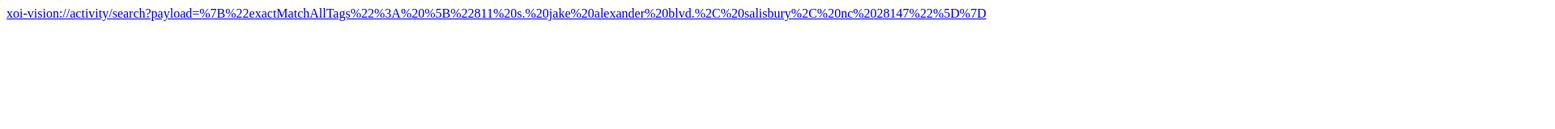
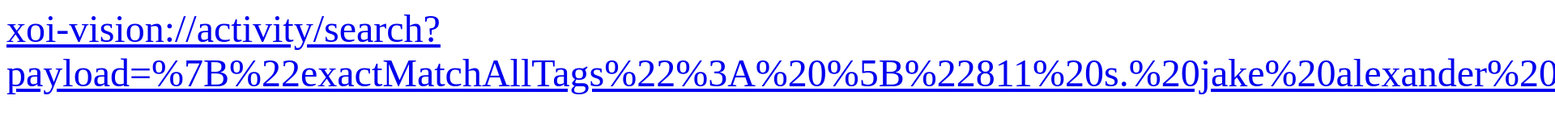
Before and after one commit to benpsweet/benpsweet.github.io, a plain HTML site: page index.html in a window 1280 px wide. Shown: the top 160 px of the page at 81% size, 1920 px wide, since content can reach past the window. Drawn offline with Linux system fonts and the light colour scheme.

Commit message:
Bigger link

```diff
--- a/index.html
+++ b/index.html
@@ -1,6 +1,6 @@
 <!DOCTYPE html>
 <html>
 <body>
-<a href="xoi-vision://activity/search?payload=%7B%22exactMatchAllTags%22%3A%20%5B%22811%20s.%20jake%20alexander%20blvd.%2C%20salisbury%2C%20nc%2028147%22%5D%7D">xoi-vision://activity/search?payload=%7B%22exactMatchAllTags%22%3A%20%5B%22811%20s.%20jake%20alexander%20blvd.%2C%20salisbury%2C%20nc%2028147%22%5D%7D</a>
+<a style="font-size: 3em;" href="xoi-vision://activity/search?payload=%7B%22exactMatchAllTags%22%3A%20%5B%22811%20s.%20jake%20alexander%20blvd.%2C%20salisbury%2C%20nc%2028147%22%5D%7D">xoi-vision://activity/search?payload=%7B%22exactMatchAllTags%22%3A%20%5B%22811%20s.%20jake%20alexander%20blvd.%2C%20salisbury%2C%20nc%2028147%22%5D%7D</a>
 </body>
 </html>
```
